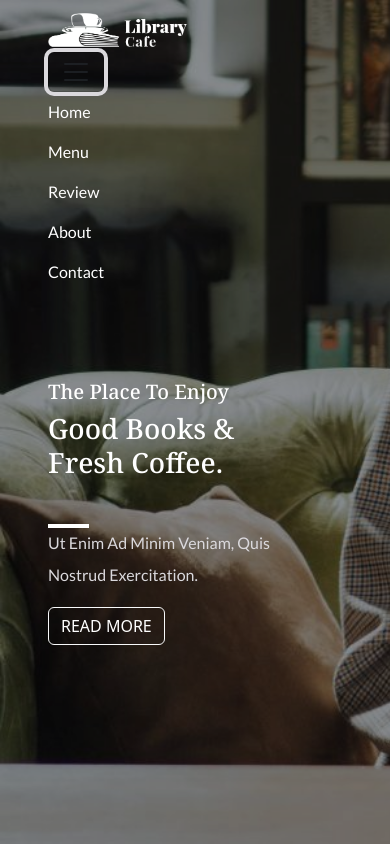
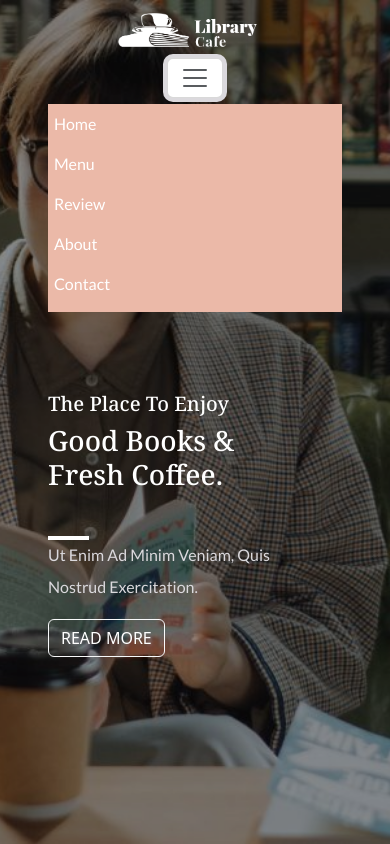
Before and after one commit to asmaaasaid/libraryCafe, a plain HTML site: page index.html in a window 390 px wide. Both pictures are taken after a click on the button "Toggle navigation". Shown: the top 844 px of the page. Drawn offline with Linux system fonts and the light colour scheme.

Commit message:
new changes

```diff
--- a/index.html
+++ b/index.html
@@ -12,8 +12,8 @@
     <header class="header-section">
         <div class="over-lay">
             <nav class="navbar navbar-expand-lg bg-transparent">
-                <div class="container-fluid px-5">
-                  <a class="navbar-brand" href="#">
+                <div class="container-fluid px-5 navbar-section">
+                  <a class="navbar-brand navbar-section d-flex" href="#">
                     <img src="images/logo-retina-free-img.png" class="w-50" alt="logo">
                   </a>
                   <button class="navbar-toggler" type="button" data-bs-toggle="collapse" data-bs-target="#navbarSupportedContent" aria-controls="navbarSupportedContent" aria-expanded="false" aria-label="Toggle navigation">
--- a/style/style.css
+++ b/style/style.css
@@ -18,6 +18,7 @@
     background-image: url('../images/home.jpg');
     background-repeat: no-repeat;
     background-size: cover;
+    background-position: center center;
     background-attachment: fixed;
 }
 .over-lay
@@ -218,6 +219,16 @@ h6 i
    {
     background-color: var(--dark-gray);
    }
+   .navbar-section button
+   {
+    background-color: var(--text-color);
+    margin: 2% 0px;
+   }
+   .navbar-collapse
+   {
+       background-color: var(--orange-shade) !important;
+       padding-left: 2%;
+   }
 }
 @media screen and (max-width:768px){
     .about-img
@@ -244,5 +255,15 @@ h6 i
     {
         text-align: center;
     }
-    /*  */
+    .navbar-section
+    {
+        align-items: center !important;
+        justify-content: center !important;
+    }
+    .footer-section
+    {
+        padding-right: 2%;
+        padding-left: 2%;
+    }
+
 }
```
